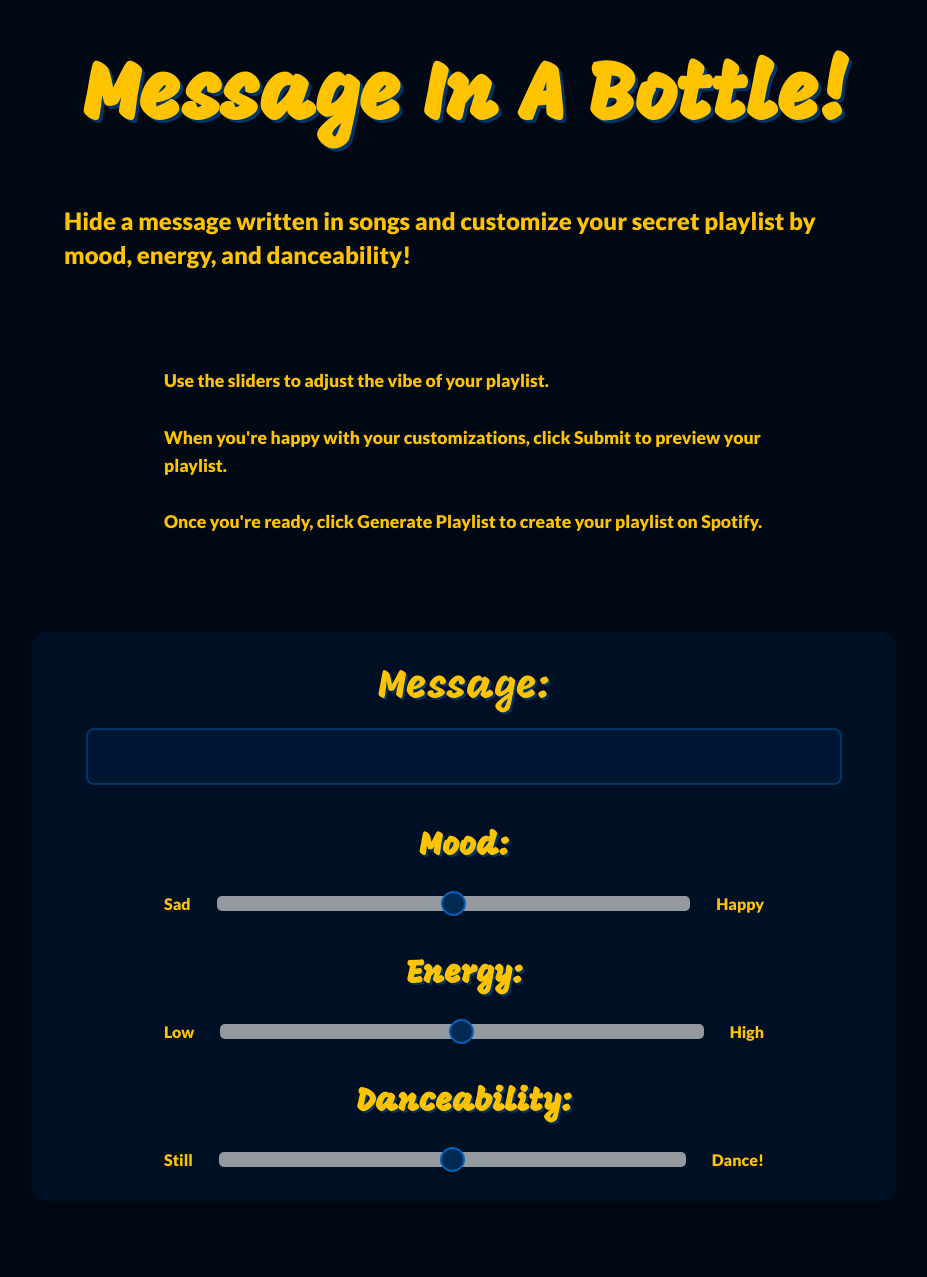
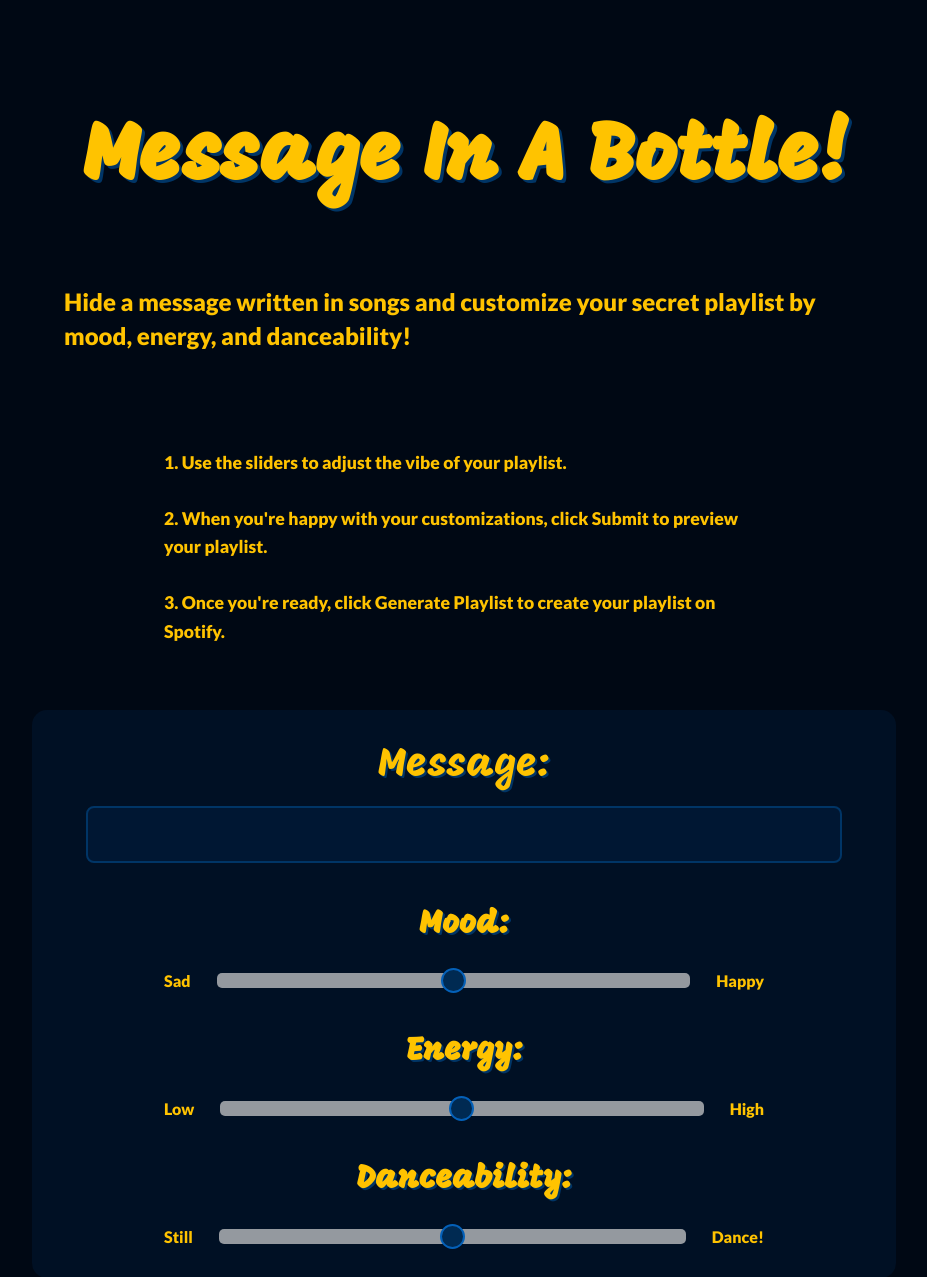
Before and after one commit to proud-p/spotify-message-in-a-bottle, a Flask app: template templates/index.html in a window 1280 px wide. Shown: the top 1277 px of the page, without its empty margins (176-1103 px from the left). Run offline with Flask 3, Linux system fonts and the light colour scheme; the template is opened without the code that fills it, so the values that code supplies are empty; parts of the project's set-up code (start-up, migrations or seed data) failed here and were passed over.

Commit message:
updated styles

```diff
--- a/static/css/style.css
+++ b/static/css/style.css
@@ -30,13 +30,12 @@
     display: flex;
     flex-direction: column;
     align-items: center;
-    margin-bottom: 3rem;
+    margin-bottom: 1rem;
 }
 
 h1 {
     font-family: "Mogra";
     font-size: 5rem;
-    margin: 2rem 0;
     text-shadow: 3px 3px 0px #003566;
 }
 
@@ -45,7 +44,6 @@
     font-size: 1.5rem;
     max-width: 800px;
     line-height: 1.4;
-    margin: 1.5rem 0;
 }
 
 p {
--- a/templates/index.html
+++ b/templates/index.html
@@ -11,17 +11,18 @@
 </head>
 <body>
     <div class="title-banner">
+        <br><br>
         <h1>Message In A Bottle!</h1>
 
         <h3>Hide a message written in songs and customize your secret playlist by mood, energy, and danceability!</h3>
         <p>
             <br><br>
-            Use the sliders to adjust the vibe of your playlist.
+            1. Use the sliders to adjust the vibe of your playlist.
             <br><br>
-            When you're happy with your customizations,
+            2. When you're happy with your customizations,
             click <strong>Submit</strong> to preview your playlist.
             <br><br>
-            Once you're ready, click
+            3. Once you're ready, click
             <strong>Generate Playlist</strong> to create your playlist on Spotify.
         </p>
     </div>
```
